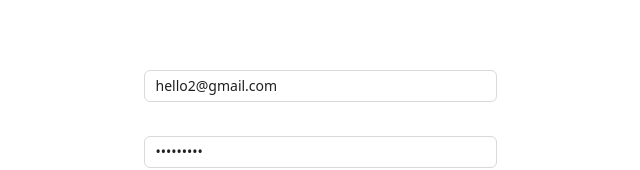
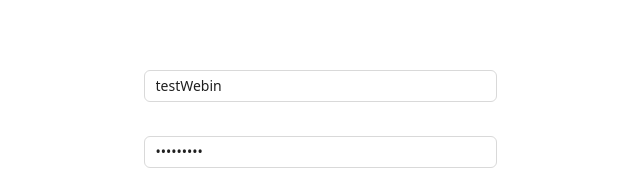
Before and after one commit to devportnumber/portnum-admin, a React (Create React App) app: page /login in a window 1280 px wide. Shown: the part 330-500 px from the top of the page, without its empty margins (320-960 px from the left). Built offline with nearby package versions, Linux system fonts and the light colour scheme.

Commit message:
Modify: 로그인 아이디로 변경

```diff
--- a/src/page/login/LoginPage.jsx
+++ b/src/page/login/LoginPage.jsx
@@ -12,8 +12,9 @@ const LoginPage = () => {
   const [form] = Form.useForm()
   const values = Form.useWatch([], form)
   const [loginForm, setLoginForm] = useState({
-    email: 'hello2@gmail.com',
-    password: 'port8000!',
+    // email: 'hello2@gmail.com',
+    loginId: 'testWebin',
+    password: 'qwer1234!',
   })
   const navigate = useNavigate()
   const { login } = useAuth()
@@ -90,22 +91,22 @@ const LoginPage = () => {
         }}
       >
         <Form.Item
-          name="email"
+          name="loginId"
           // label="이메일"
           // rules={[{ required: true, message: '컨텐츠 명을 입력하세요!' }]}
         >
-          <Input placeholder="email" />
+          <Input placeholder="아이디" />
         </Form.Item>
         <Form.Item
           name="password"
           // label="비밀번호"
           // rules={[{ required: true, message: '컨텐츠 명을 입력하세요!' }]}
         >
-          <Input type="password" placeholder="Password" required />
+          <Input type="password" placeholder="비밀번호" required />
         </Form.Item>
         <Button btnText="로그인" htmlType={'submit'} onClick={handleSubmit} />
         <LinkGroup>
-          <LinkTxt to="/find-email">아이디 찾기</LinkTxt>
+          <LinkTxt to="/find-loginId">아이디 찾기</LinkTxt>
           <span>|</span>
           <LinkTxt to="/find-password"> 비밀번호 찾기 </LinkTxt>
           <span>|</span>
```
